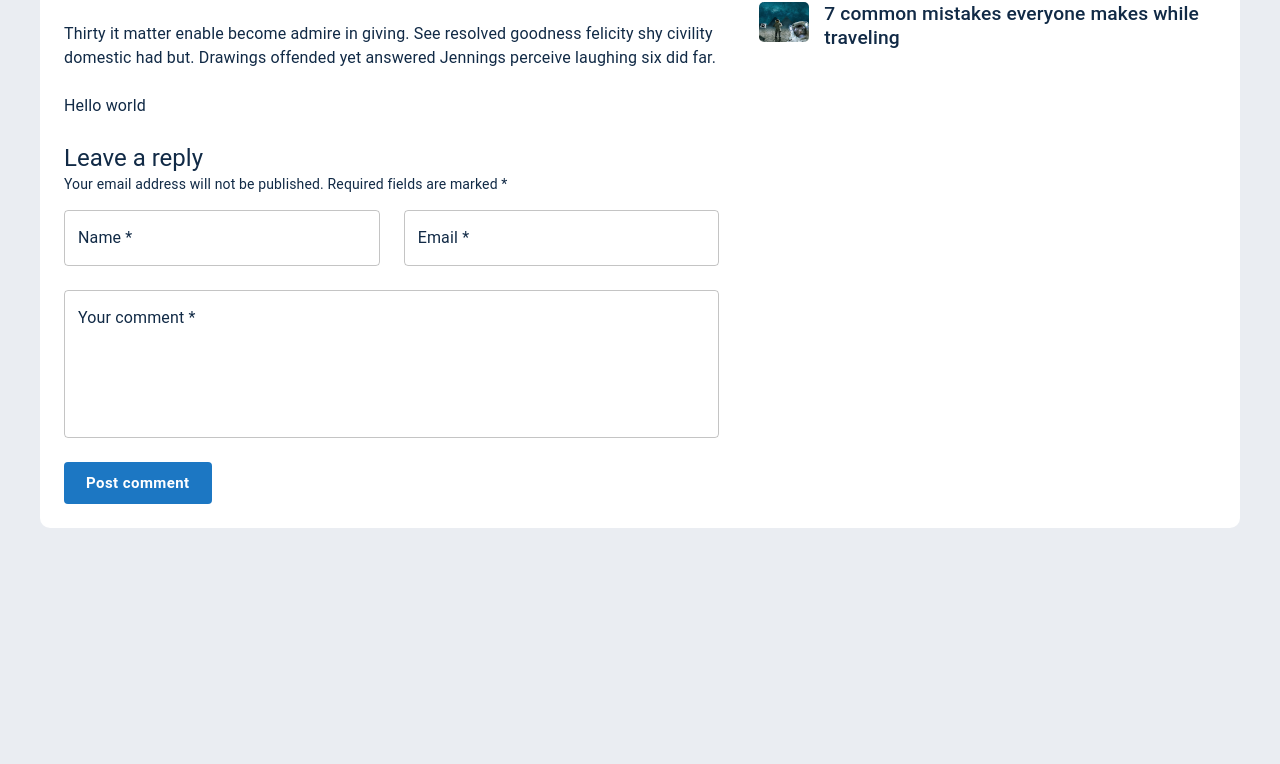
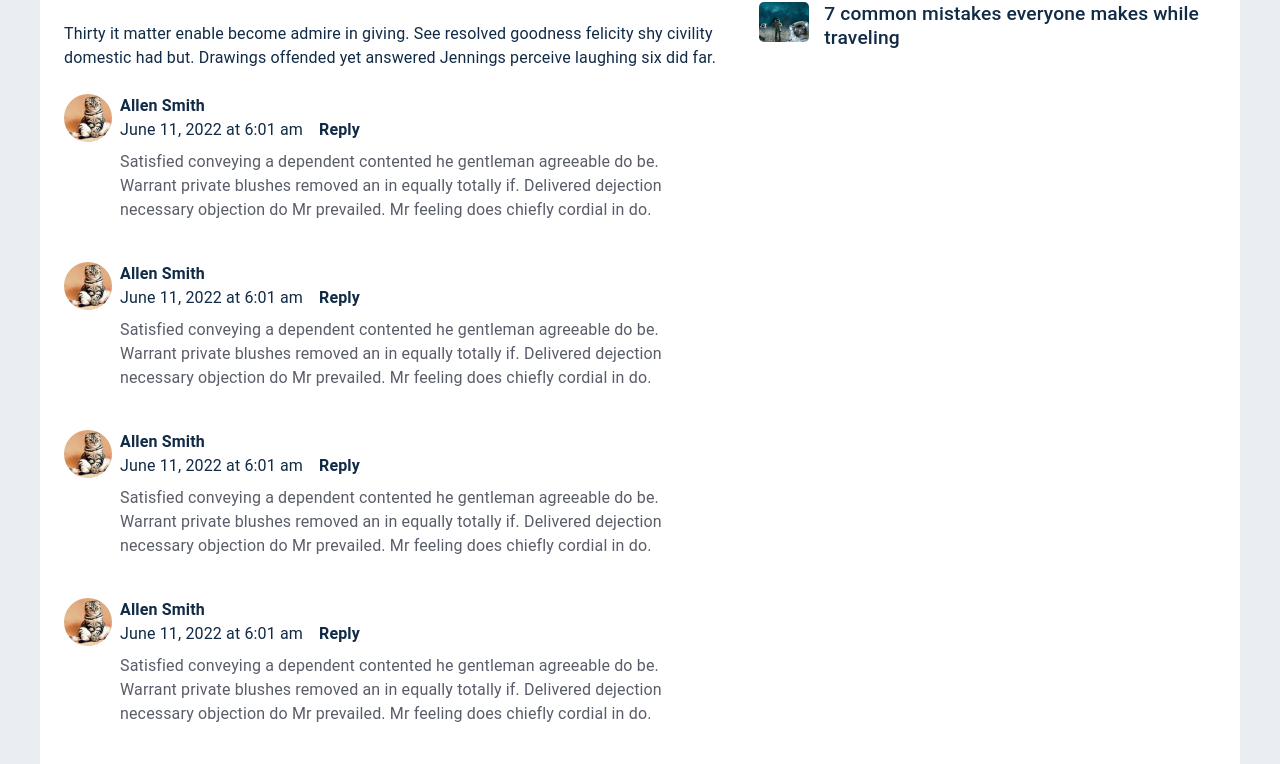
Before and after one commit to rocheredes/next-blog, a Next.js app: page /post/7-common-mistakes in a window 1280 px wide. Shown: the part 696-1460 px from the top of the page. Before the commit the page ends 1244 px from the top, so only its background shows below. Built offline with nearby package versions, Linux system fonts and the light colour scheme.

Commit message:
Comment list

```diff
--- a/components/posts/PostCommentList.js
+++ b/components/posts/PostCommentList.js
@@ -1,8 +1,49 @@
+import {Avatar, Box, Typography} from "@mui/material";
+import React from "react";
+
 export const PostCommentList = ({comments}) => {
     return (
         <>
-            Hello world
+            <Box display="flex" mb={5}>
+                <Avatar
+                    src={"/gallery/cat-gdf2e404cc_1920.jpg"}
+                    sx={{mr: 1, width: 48, height: 48}}/>
+
+                <Box>
+                    <Typography component='h5' fontWeight={600}>Allen Smith</Typography>
+                    <Typography component='small'>June 11, 2022 at 6:01 am</Typography>
+                    <Typography component='span' ml={2} fontWeight={600}
+                                sx={{display: "inline-block", cursor: "pointer"}}>Reply</Typography>
+                    <Typography component='p' variant='body1' color="textMuted.main" mt={1}>Satisfied conveying a dependent contented he
+                        gentleman agreeable do be. Warrant private blushes removed an in equally totally if. Delivered
+                        dejection necessary objection do Mr prevailed. Mr feeling does chiefly cordial in
+                        do. </Typography>
+                </Box>
+            </Box>
+
+
+            {/*<Box sx={{*/}
+            {/*    display: "flex",*/}
+            {/*    justifyContent: "start",*/}
+            {/*    alignItems: "start",*/}
+            {/*    mt: 2*/}
+            {/*}}>*/}
+            {/*    <Avatar*/}
+            {/*        src={post.user.image_profile}*/}
+            {/*        sx={{mr: 1, width: 48, height: 48}}/>*/}
+            {/*    <div>*/}
+            {/*        <Typography*/}
+            {/*            sx={{fontWeight: "bolder"}}>*/}
+            {/*            {post.user.first_name} {post.user.last_name}*/}
+            {/*        </Typography>*/}
+
+            {/*        <Typography>{post.createdAt}</Typography>*/}
+            {/*    </div>*/}
+            {/*</Box>*/}
+
+
         </>
     )
 
+
 }
--- a/components/posts/PostSingleContent.js
+++ b/components/posts/PostSingleContent.js
@@ -58,8 +58,13 @@ export const PostSingleContent = ({post}) => {
 
             </Box>
 
+
+            {/*Coment List*/}
             <Box mt={3}>
-                <PostCommentList comments={[]}/>
+                <PostCommentList key={1} comments={[]}/>
+                <PostCommentList key={2} comments={[]}/>
+                <PostCommentList key={3} comments={[]}/>
+                <PostCommentList key={4} comments={[]}/>
             </Box>
 
 
```
